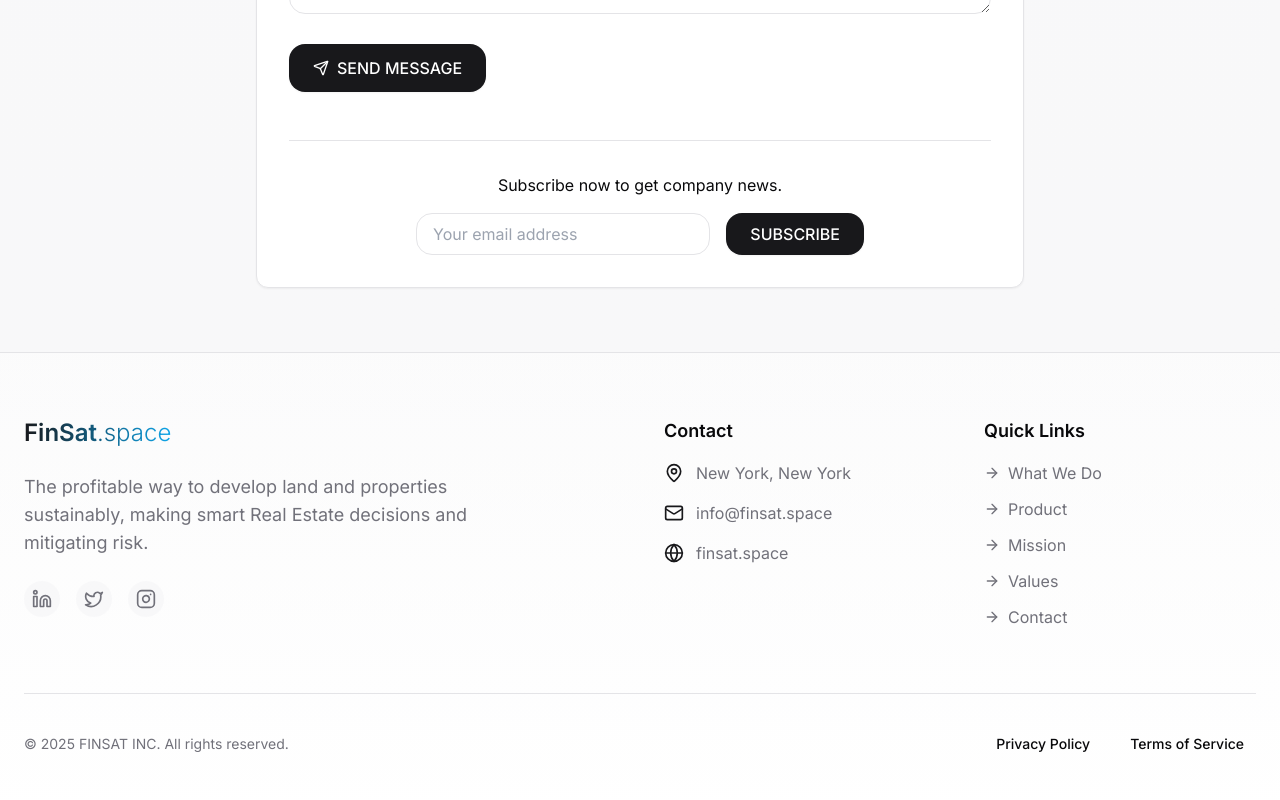
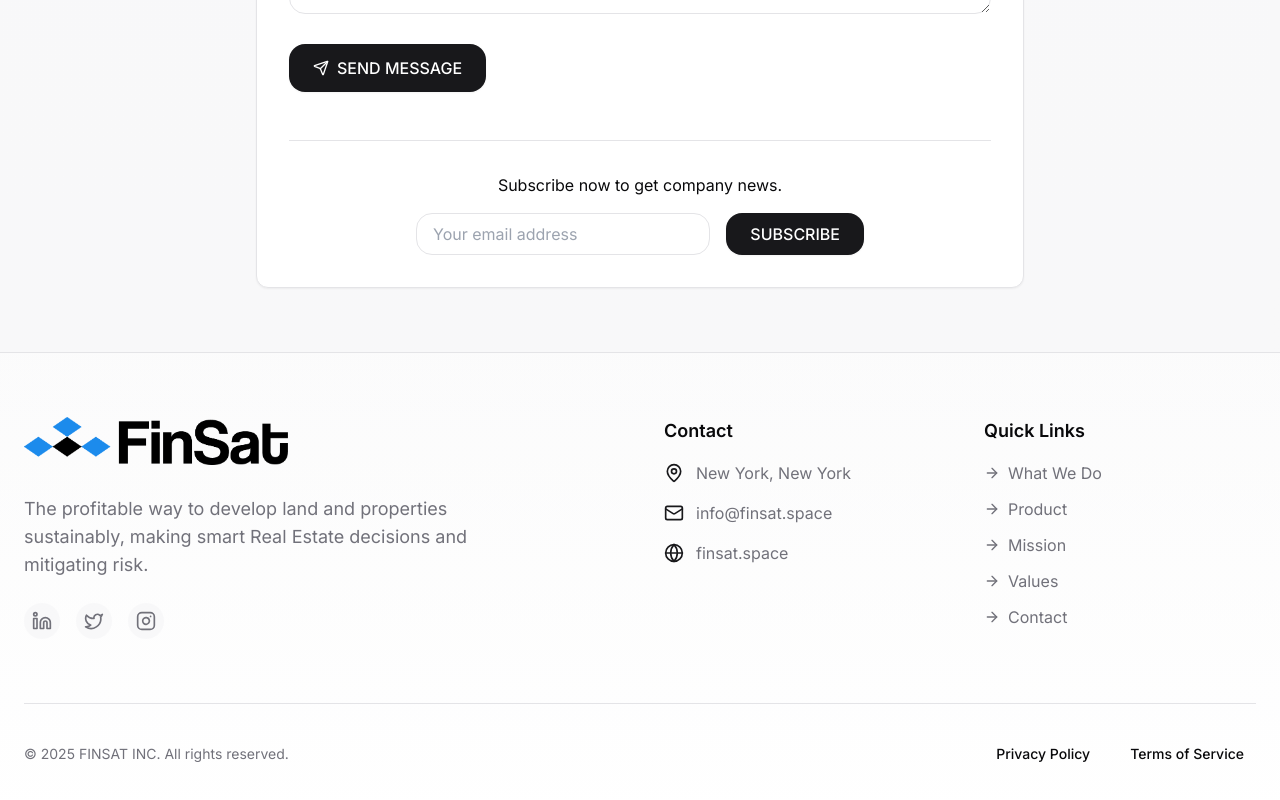
Before and after one commit to VishalKandagatla/stellar-space-styler, a React (Vite) app: page / in a window 1280 px wide. Shown: the part 6238-7038 px from the top of the page. Built offline with nearby package versions, Linux system fonts and the light colour scheme.

Commit message:
Add logo to page
Adds a logo to the bottom left of the page.

```diff
--- a/src/components/Footer.tsx
+++ b/src/components/Footer.tsx
@@ -1,4 +1,3 @@
-
 import { Link } from "react-router-dom";
 import { Linkedin, Twitter, Instagram, MapPin, Mail, Globe, ArrowRight } from "lucide-react";
 import { Button } from "@/components/ui/button";
@@ -10,9 +9,11 @@ const Footer = () => {
         <div className="grid grid-cols-1 md:grid-cols-2 lg:grid-cols-4 gap-12">
           <div className="lg:col-span-2">
             <Link to="/" className="inline-block mb-6">
-              <span className="text-2xl font-semibold bg-clip-text text-transparent bg-gradient-to-r from-primary to-fin-blue">
-                FinSat<span className="font-light">.space</span>
-              </span>
+              <img
+                src="/lovable-uploads/6bb1cd8e-bfbb-4f2b-b101-f719b66a738a.png"
+                alt="FinSat Logo"
+                className="h-12 w-auto"
+              />
             </Link>
             <p className="text-muted-foreground text-lg mb-6 max-w-md">
               The profitable way to develop land and properties sustainably, making smart Real Estate decisions and mitigating risk.
```
Also changed, not shown: public/lovable-uploads/6bb1cd8e-bfbb-4f2b-b101-f719b66a738a.png (added).
